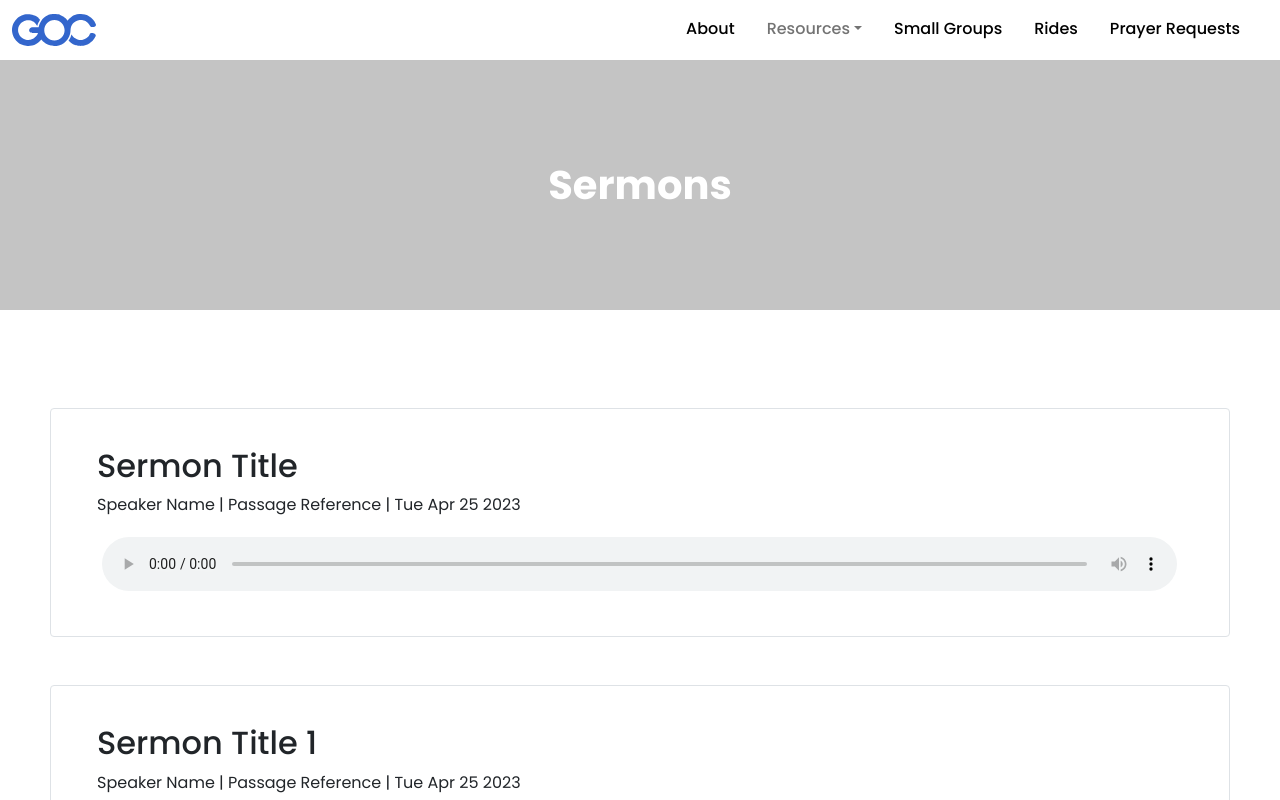
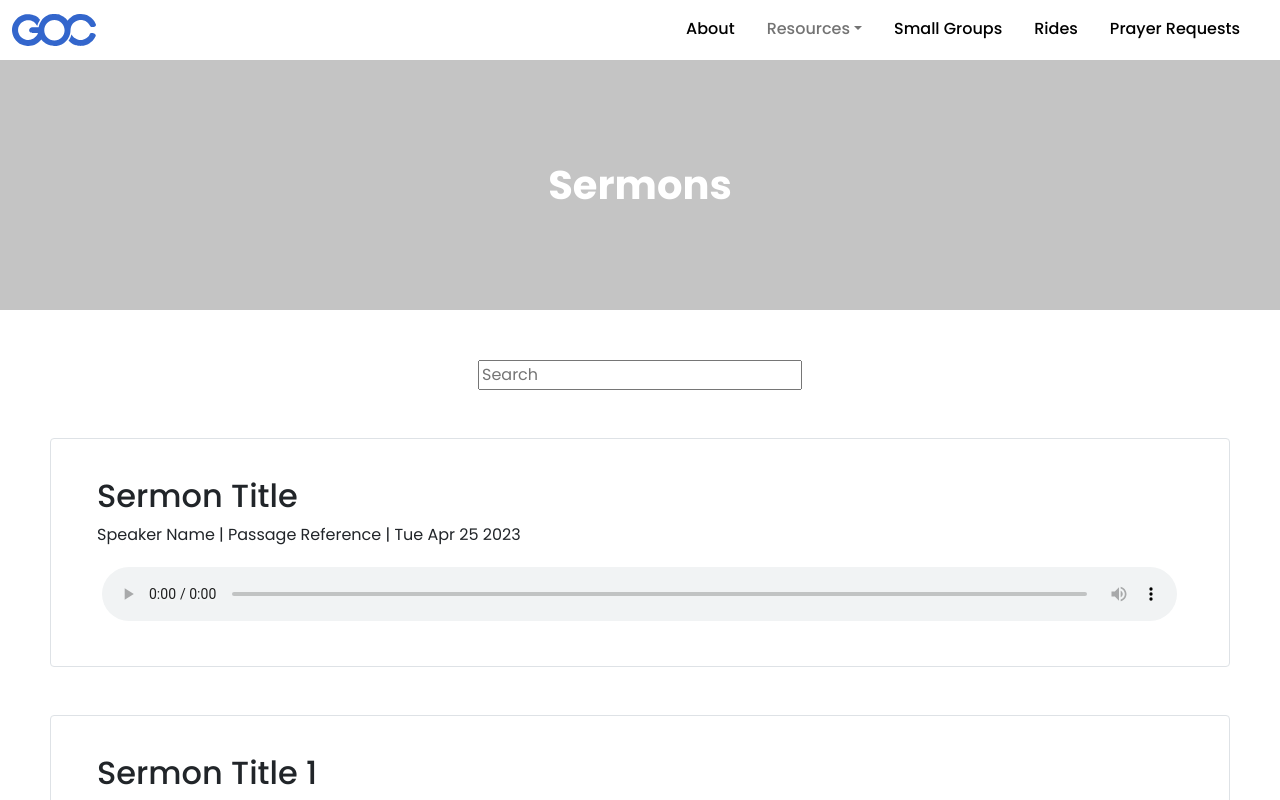
Before and after one commit to graceoncampus/goc-web-v3, a React (Create React App) app: page /sermons in a window 1280 px wide. Shown: the top 800 px of the page. Built offline with nearby package versions, Linux system fonts and the light colour scheme; no server answers; what aws-amplify would draw is missing.

Commit message:
add search input

```diff
--- a/src/Components/User/Sermons/Sermons.scss
+++ b/src/Components/User/Sermons/Sermons.scss
@@ -10,7 +10,7 @@
     justify-content: center;
 }
 
-.sermons-container {
+.sermons-body-container {
     padding: rem.convert(50px);
 }
 
--- a/src/Components/User/Sermons/Sermons.tsx
+++ b/src/Components/User/Sermons/Sermons.tsx
@@ -73,6 +73,8 @@ const SermonsBody = () => {
     return (
         <div className='text-center'>
             <h1 className="sermons"> <strong> Sermons </strong> </h1>
+            <div className='sermons-body-container'>
+                <input placeholder='Search'/>
                 <ListGroup className='sermons-container'>
                     {sermons && sermons.map((sermon) =>
                         <SermonItem
@@ -83,5 +85,6 @@ const SermonsBody = () => {
                     )}
                 </ListGroup>
                 </div>
+        </div>
     );
 }
```
Lines whose indentation alone changed are shown as unchanged.
